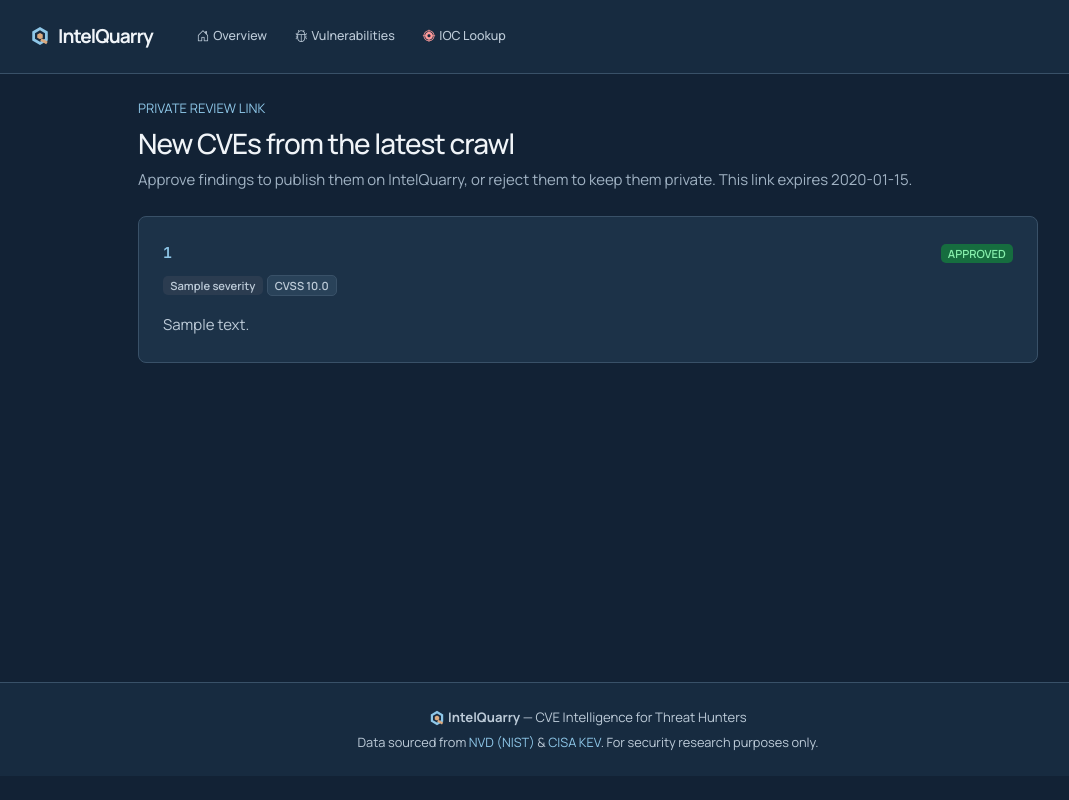
After one commit to HarshuGG/threat-intel, a FastAPI app: template app/templates/email_review.html in a window 1280 px wide. The commit adds this page. Shown: the whole page, without its empty margins (52-1121 px from the left). Run offline with FastAPI, Linux system fonts and the light colour scheme; the template is opened without the code that fills it: most values are stand-ins (such as "Sample title", 1, 10 or a date in 2020); some libraries are stand-ins or nearby versions.

Commit message:
Add email CVE review links

```diff
--- a/app/crawler.py
+++ b/app/crawler.py
@@ -108,7 +108,7 @@ async def crawl_nvd(db: Session, days_back: int = 1) -> dict:
     db.add(log)
     db.commit()
 
-    stats = {"new": 0, "updated": 0, "errors": 0}
+    stats = {"new": 0, "updated": 0, "errors": 0, "new_ids": []}
 
     try:
         end_date = datetime.utcnow()
@@ -146,6 +146,7 @@ async def crawl_nvd(db: Session, days_back: int = 1) -> dict:
                             cve_obj = CVE(**parsed)
                             db.add(cve_obj)
                             stats["new"] += 1
+                            stats["new_ids"].append(parsed["cve_id"])
                     except Exception as e:
                         logger.error(f"Error processing CVE item: {e}")
                         stats["errors"] += 1
@@ -181,7 +182,7 @@ async def crawl_cisa_kev(db: Session) -> dict:
     db.add(log)
     db.commit()
 
-    stats = {"new": 0, "updated": 0, "errors": 0}
+    stats = {"new": 0, "updated": 0, "errors": 0, "new_ids": []}
 
     try:
         async with httpx.AsyncClient(timeout=60) as client:
@@ -236,6 +237,7 @@ async def crawl_cisa_kev(db: Session) -> dict:
                     )
                     db.add(cve_obj)
                     stats["new"] += 1
+                    stats["new_ids"].append(cve_id)
 
             except Exception as e:
                 logger.error(f"Error processing CISA KEV entry: {e}")
--- a/app/database.py
+++ b/app/database.py
@@ -76,6 +76,19 @@ class CrawlLog(Base):
     message = Column(Text)
 
 
+class EmailReviewBatch(Base):
+    """One-time capability used by a crawl notification email."""
+    __tablename__ = "email_review_batches"
+
+    id = Column(Integer, primary_key=True)
+    token = Column(String, unique=True, index=True, nullable=False)
+    cve_ids = Column(JSON, nullable=False)
+    recipient = Column(String, nullable=False)
+    created_at = Column(DateTime, default=datetime.utcnow)
+    expires_at = Column(DateTime, nullable=False)
+    sent_at = Column(DateTime, default=datetime.utcnow)
+
+
 def get_db():
     db = SessionLocal()
     try:
--- a/app/main.py
+++ b/app/main.py
@@ -12,7 +12,7 @@ from fastapi.security import HTTPBasic, HTTPBasicCredentials
 from sqlalchemy.orm import Session
 from dotenv import load_dotenv
 
-from .database import get_db, init_db, CVE, CrawlLog
+from .database import get_db, init_db, CVE, CrawlLog, EmailReviewBatch
 from .crawler import crawl_nvd, crawl_cisa_kev
 from .enricher import enrich_cve, enrich_pending
 from .scheduler import setup_scheduler
@@ -142,6 +142,45 @@ async def cve_detail(request: Request, cve_id: str, db: Session = Depends(get_db
     if not cve:
         raise HTTPException(status_code=404, detail="CVE not found or not published")
     return _render(request, "cve_detail.html", {"cve": cve})
+
+
+def _email_review_batch(token: str, db: Session) -> EmailReviewBatch:
+    batch = (db.query(EmailReviewBatch)
+             .filter(EmailReviewBatch.token == token, EmailReviewBatch.expires_at > datetime.utcnow())
+             .first())
+    if not batch:
+        raise HTTPException(status_code=404, detail="This review link is invalid or has expired")
+    return batch
+
+
+@app.get("/review/email/{token}", response_class=HTMLResponse)
+async def email_review_page(request: Request, token: str, db: Session = Depends(get_db)):
+    batch = _email_review_batch(token, db)
+    cves = (db.query(CVE).filter(CVE.cve_id.in_(batch.cve_ids))
+            .order_by(CVE.published_date.desc()).all())
+    return _render(request, "email_review.html", {"batch": batch, "cves": cves})
+
+
+@app.post("/review/email/{token}/{decision}/{cve_id}")
+async def email_review_decision(
+    token: str,
+    decision: str,
+    cve_id: str,
+    background_tasks: BackgroundTasks,
+    db: Session = Depends(get_db),
+):
+    batch = _email_review_batch(token, db)
+    if decision not in {"approve", "reject"} or cve_id not in batch.cve_ids:
+        raise HTTPException(status_code=400, detail="Invalid review action")
+    cve = db.query(CVE).filter(CVE.cve_id == cve_id).first()
+    if not cve:
+        raise HTTPException(status_code=404, detail="CVE not found")
+    cve.status = "approved" if decision == "approve" else "rejected"
+    cve.reviewed_at = datetime.utcnow()
+    db.commit()
+    if decision == "approve" and not cve.enriched_at:
+        background_tasks.add_task(enrich_cve, cve, db)
+    return RedirectResponse(url=f"/review/email/{token}", status_code=303)
 
 
 # ─── Admin Routes ────────────────────────────────────────────────────────────
--- /dev/null
+++ b/app/templates/email_review.html
@@ -0,0 +1,30 @@
+{% extends "base.html" %}
+{% block title %}Review new CVEs — {{ site_name }}{% endblock %}
+{% block content %}
+<div class="mx-auto" style="max-width:900px;">
+  <div class="mb-4">
+    <div class="small text-info text-uppercase mb-2">Private review link</div>
+    <h1 class="h3">New CVEs from the latest crawl</h1>
+    <p style="color:var(--text-3);">Approve findings to publish them on IntelQuarry, or reject them to keep them private. This link expires {{ batch.expires_at.strftime('%Y-%m-%d') }}.</p>
+  </div>
+  {% for cve in cves %}
+  <article class="section-card rounded-3 p-4 mb-3">
+    <div class="d-flex justify-content-between gap-3 flex-wrap">
+      <div>
+        <div class="mono fw-semibold" style="color:var(--cyan);">{{ cve.cve_id }}</div>
+        <div class="mt-2"><span class="badge bg-{{ severity_color(cve.severity) }}">{{ cve.severity or 'N/A' }}</span>{% if cve.cvss_score %}<span class="badge bg-dark ms-1">CVSS {{ "%.1f"|format(cve.cvss_score) }}</span>{% endif %}</div>
+      </div>
+      <div>
+        {% if cve.status == 'pending' %}
+        <form class="d-inline" method="post" action="/review/email/{{ batch.token }}/approve/{{ cve.cve_id }}"><button class="btn btn-success">Approve</button></form>
+        <form class="d-inline ms-1" method="post" action="/review/email/{{ batch.token }}/reject/{{ cve.cve_id }}"><button class="btn btn-outline-danger">Reject</button></form>
+        {% else %}
+        <span class="badge bg-{{ 'success' if cve.status == 'approved' else 'secondary' }} text-uppercase">{{ cve.status }}</span>
+        {% endif %}
+      </div>
+    </div>
+    <p class="mb-0 mt-3" style="color:var(--text-2);line-height:1.65;">{{ cve.description or 'No description available.' }}</p>
+  </article>
+  {% endfor %}
+</div>
+{% endblock %}
--- a/app/templates/index.html
+++ b/app/templates/index.html
@@ -29,7 +29,6 @@
     (stats.high,     'High Severity',      'border-warning', 'text-warning'),
     (stats.exploited,'Actively Exploited', 'border-danger', 'text-danger'),
     (stats.cisa_kev, 'CISA KEV',           'border-info', 'text-info'),
-    (stats.pending,  'Pending Review',     'border-secondary', 'text-secondary'),
   ] %}
   {% for val, label, border_cls, text_cls in stat_items %}
   <div class="col-6 col-md-4 col-lg-2">
--- a/scripts/crawl_once.py
+++ b/scripts/crawl_once.py
@@ -6,6 +6,7 @@ from pathlib import Path
 sys.path.insert(0, str(Path(__file__).resolve().parents[1]))
 from app.database import engine, init_db, SessionLocal, CrawlLog
 from app.crawler import crawl_nvd, crawl_cisa_kev
+from app.notifications import send_crawl_review_email
 
 async def main():
     if engine.dialect.name != 'postgresql':
@@ -13,13 +14,18 @@ async def main():
     init_db()
     with SessionLocal() as db:
         failed = False
+        new_cve_ids = []
         for name, task in [('NVD', lambda: crawl_nvd(db, days_back=2)), ('CISA KEV', lambda: crawl_cisa_kev(db))]:
             result = await task()
+            new_cve_ids.extend(result.get('new_ids', []))
             last = db.query(CrawlLog).order_by(CrawlLog.id.desc()).first()
             failed = failed or bool(result.get('errors')) or (last is not None and last.status == 'failed')
             print(f'{name}: new={result["new"]}, updated={result["updated"]}, errors={result["errors"]}')
         if failed:
             raise RuntimeError('One or more crawl sources failed')
+        if new_cve_ids:
+            notified = send_crawl_review_email(db, new_cve_ids)
+            print(f'Email review notification: {"sent" if notified else "not configured"}')
 
 if __name__ == '__main__':
     try:
```
Also changed, not shown: app/notifications.py (added, +84 -0 lines), .github/workflows/crawl-cves.yml.
